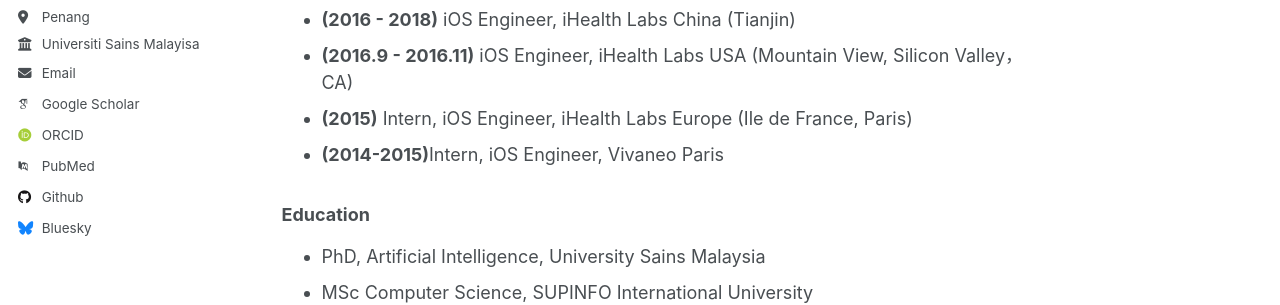
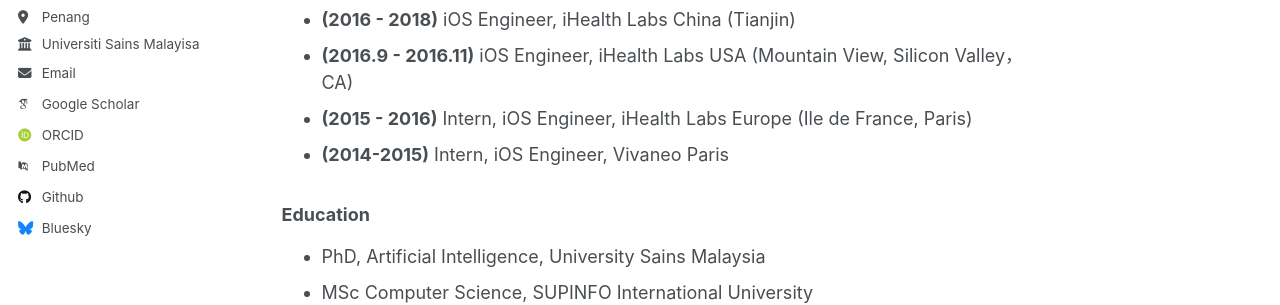
Before and after one commit to sydmou/sydmou.github.io, a Jekyll site: the page built from _pages/about.md, in a window 1280 px wide and 1131 px high. Shown: the part 389-694 px from the top of the window. Built offline with Jekyll 4.4.1, drawn with Linux system fonts in a browser that asks for light colours; some web fonts are replaced.

Commit message:
Update about.md

```diff
--- a/_pages/about.md
+++ b/_pages/about.md
@@ -13,8 +13,8 @@
  - **(2018 - current)** Lecturer, Cangzhou Normal University
  - **(2016 - 2018)** iOS Engineer, iHealth Labs China (Tianjin)
  - **(2016.9 - 2016.11)** iOS Engineer, iHealth Labs USA (Mountain View, Silicon Valley， CA)
- - **(2015)** Intern, iOS Engineer, iHealth Labs Europe (Ile de France, Paris)
- - **(2014-2015)**Intern, iOS Engineer, Vivaneo Paris
+ - **(2015 - 2016)** Intern, iOS Engineer, iHealth Labs Europe (Ile de France, Paris)
+ - **(2014-2015)** Intern, iOS Engineer, Vivaneo Paris
 
 ### Education
  - PhD, Artificial Intelligence, University Sains Malaysia
```
